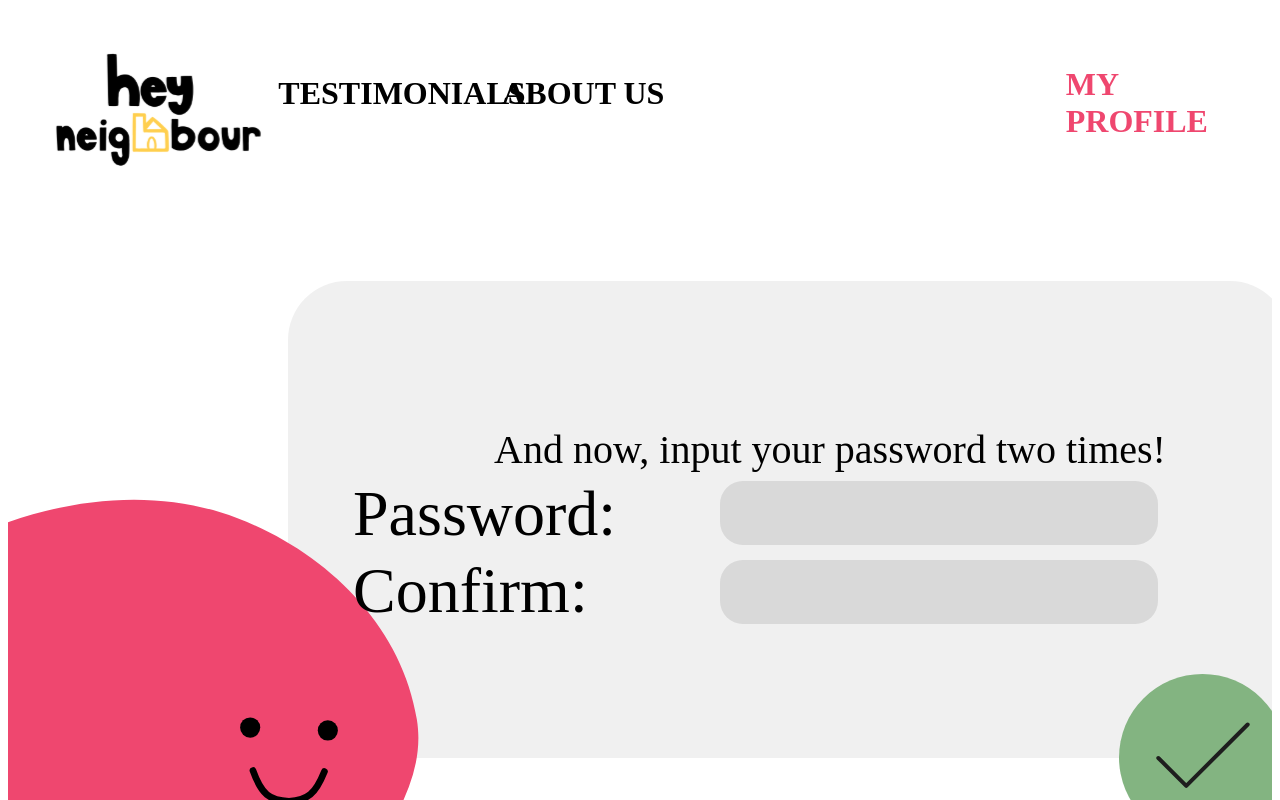
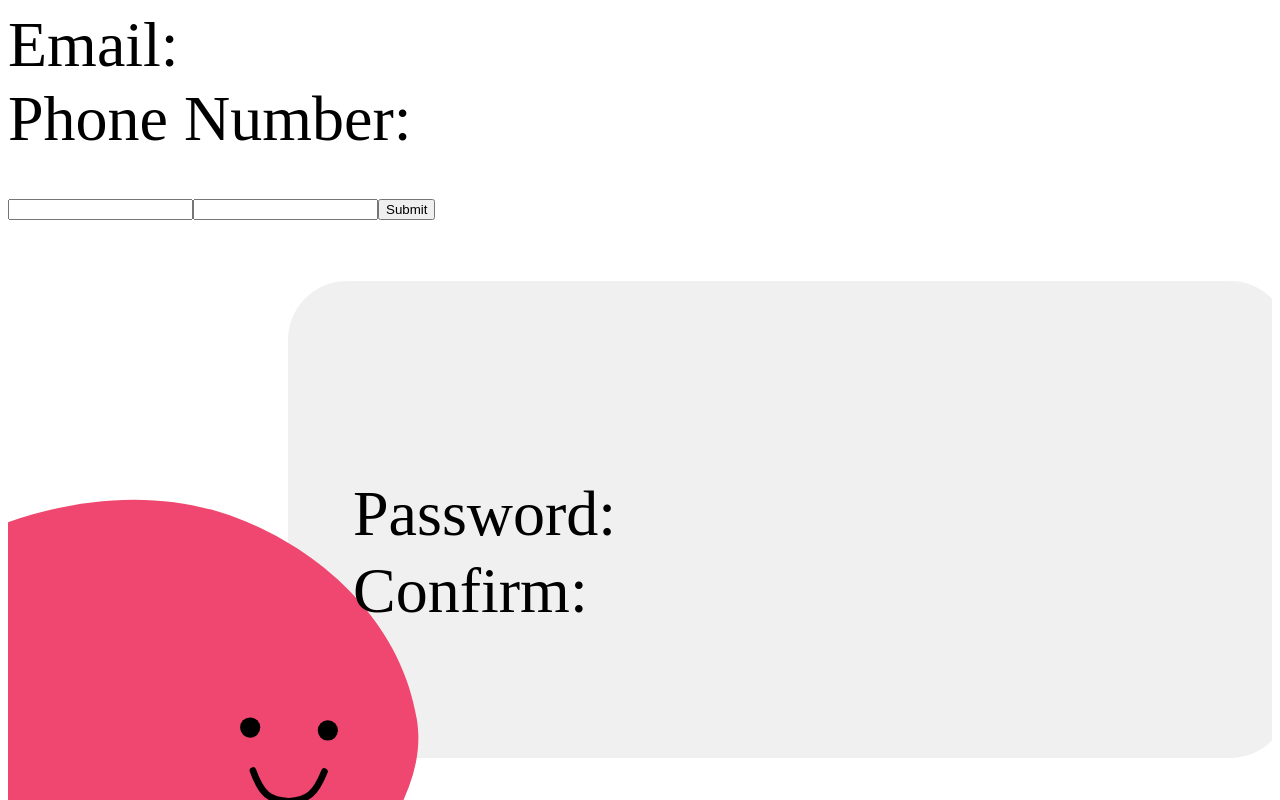
Before and after one commit to hakkd/HeyNeighbour, a Next.js app in the folder heyneighbour/: page /SignUpThree in a window 1280 px wide. Shown: the top 800 px of the page. Built offline with nearby package versions, Linux system fonts and the light colour scheme.

Commit message:
added input for signup 3

```diff
--- a/heyneighbour/src/pages/SignUpThree.jsx
+++ b/heyneighbour/src/pages/SignUpThree.jsx
@@ -1,11 +1,37 @@
-import { useCallback } from 'react';
+import { useState } from 'react';
 import styles from '../app/cssFiles/SignUpThree.module.css';
 import Link from 'next/link'
+import { useSearchParams, useRouter } from 'next/navigation';
 
-const SignUpThree = () => {
+export default function SignUpThree() {
+  const params = useSearchParams();
+  const email = params.get('email');
+  const phoneNumber = params.get('phoneNumber');
+  const [password, setPassword] = useState('');
+  const [confirmPassword, setConfirmPassword] = useState('');
+  const [error, setError] = useState('');
+  const router = useRouter();
 
-  const onComponentClick = useCallback(() => {
-  }, []);
+  const handlePasswordChange = (e) => {
+    setPassword(e.target.value);
+  };
+
+  const handleConfirmPasswordChange = (e) => {
+    setConfirmPassword(e.target.value);
+  };
+
+  const handleSubmit = (e) => {
+    e.preventDefault();
+    if (password !== confirmPassword) {
+      setError('Passwords do not match');
+      return;
+    }
+    setError('');
+    // Redirect to the next page with email, phone number, and password
+    router.push(
+      `/SignUpFour?email=${encodeURIComponent(email)}&phoneNumber=${encodeURIComponent(phoneNumber)}&password=${encodeURIComponent(password)}`
+    );
+  };
 
   return (
     <div className={styles.signupthree}>
@@ -16,26 +42,26 @@ const SignUpThree = () => {
         <img className={styles.vectorIcon} alt="" src="../assets/red.svg" />
         <img className={styles.faceLIcon} alt="" src="../Face L.svg" />
       </div>
-      <div className={styles.password}>Password:</div>
-      <div className={styles.confirm}>Confirm:</div>
-      <div className={styles.andNowInput}>And now, input your password two times!</div>
-      <img className={styles.signupthreeChild} alt="" src="Group 8.svg" />
-      <Link href="/SignUpFour">
-      <img className={styles.component5Icon} alt="" src="../assets/component5.svg" onClick={onComponentClick} />
-      </Link>
-      <div className={styles.signupthreeItem} />
-      <div className={styles.rectangleDiv} />
-      <div className={styles.component15}>
-      <Link href="/LandingPage">
-        <img className={styles.textLogo} alt="" src={`../assets/logo.svg`} />
-        </Link>
-        <div className={styles.testimonials} onClick={onComponentClick}>TESTIMONIALS</div>
-        <div className={styles.aboutUs} onClick={onComponentClick}>ABOUT US</div>
-        <div className={styles.myProfile} onClick={onComponentClick}>MY PROFILE</div>
-      </div>
-      {/* Commit to git */}
+      <div className={styles.email}>Email: {email}</div>
+      <div className={styles.phoneNumber}>Phone Number: {phoneNumber}</div>
+      <form onSubmit={handleSubmit}>
+        <div className={styles.password}>Password:</div>
+        <input
+          type="password"
+          value={password}
+          onChange={handlePasswordChange}
+          className={styles.passwordInput}
+        />
+        <div className={styles.confirm}>Confirm:</div>
+        <input
+          type="password"
+          value={confirmPassword}
+          onChange={handleConfirmPasswordChange}
+          className={styles.confirmPasswordInput}
+        />
+        {error && <div className={styles.error}>{error}</div>}
+        <button type="submit" className={styles.submitButton}>Submit</button>
+      </form>
     </div>
   );
-};
-
-export default SignUpThree;
+}
```
